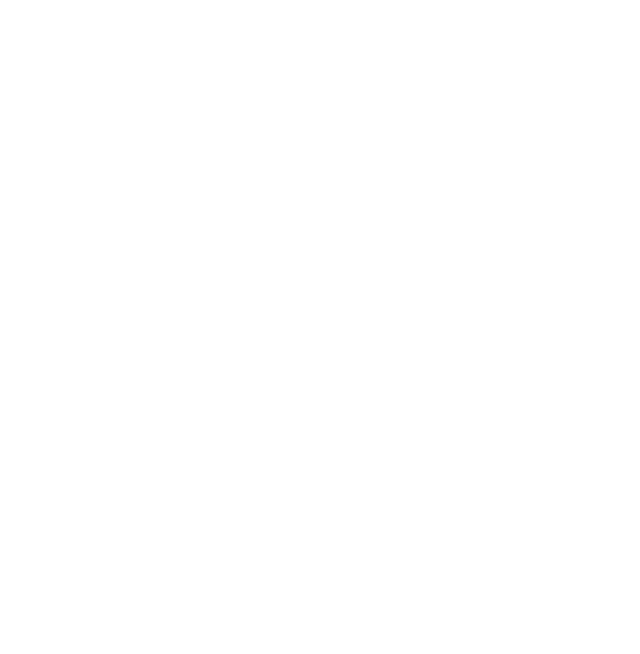
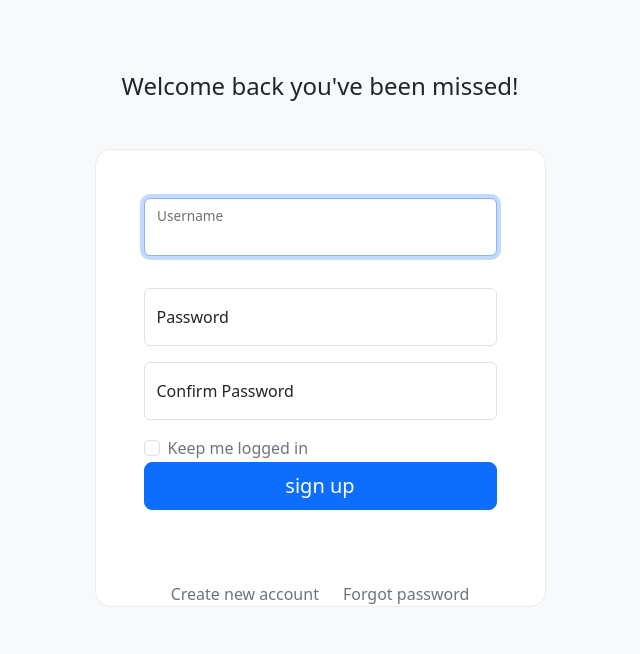
Before and after one commit to zeinab313/mysite, a Django app: page /accounts/signup in a window 1280 px wide. Before the commit the part shown is empty. Shown: the top 654 px of the page, without its empty margins (320-960 px from the left). Run offline with Django 4.2, Linux system fonts and the light colour scheme; parts of the project's set-up code (start-up, migrations or seed data) failed here and were passed over.

Commit message:
create page sign up
create page sign up

```diff
--- a/accounts/views.py
+++ b/accounts/views.py
@@ -1,7 +1,8 @@
 
 from django.shortcuts import redirect, render
-from django.contrib.auth.forms import AuthenticationForm
+from django.contrib.auth.forms import AuthenticationForm,UserCreationForm
 from django.contrib.auth import authenticate,login,logout
+from django.contrib.auth.decorators import login_required
 
 # Create your views here.
 
@@ -22,10 +23,21 @@ def login_view(request):
     else:
                    return redirect('/')
 
+@login_required
 def logout_view(request):
-     if request.user.is_authenticated:
+    #  if request.user.is_authenticated:
           logout(request)
           return redirect('/')
 
 def signup_view(request):
-    return render(request,'accounts/signup.html')
+    if not request.user.is_authenticated:
+        if request.method=="POST":
+              form=UserCreationForm(request.POST)
+              if form.is_valid():
+                form.save()
+                return redirect('/')
+        form=UserCreationForm()
+        context={'form':form}
+        return render(request,'accounts/signup.html',context)
+    else:
+          return redirect('/')
--- a/templates/accounts/signup.html
+++ b/templates/accounts/signup.html
@@ -0,0 +1,84 @@
+{%load static%}
+<!DOCTYPE html>
+<html lang="en">
+<head>
+    <meta charset="UTF-8">
+    <meta name="viewport" content="width=device-width, initial-scale=1.0">
+    <title>sign up</title>
+    <link rel="stylesheet" href="https://unpkg.com/bootstrap@5.3.2/dist/css/bootstrap.min.css">
+    <!-- <link rel="stylesheet" href="https://unpkg.com/bs-brain@2.0.3/components/logins/login-10/assets/css/login-10.css"> -->
+</head>
+<body>
+
+<!-- Login 10 - Bootstrap Brain Component -->
+<section class="bg-light py-3 py-md-5 py-xl-8">
+    <div class="container">
+      <div class="row justify-content-center">
+        <div class="col-12 col-sm-10 col-md-8 col-lg-6 col-xl-5 col-xxl-4">
+          <div class="mb-5">
+            <div class="text-center mb-4">
+              <a href="#!">
+                <!-- <img src="./assets/img/bsb-logo.svg" alt="BootstrapBrain Logo" width="175" height="57"> -->
+              </a>
+            </div>
+            <h4 class="text-center mb-4">Welcome back you've been missed!</h4>
+            <div class="text-center">
+              <!-- <a href="#!" class="btn bsb-btn-2xl btn-primary">
+                <svg xmlns="http://www.w3.org/2000/svg" width="16" height="16" fill="currentColor" class="bi bi-google" viewBox="0 0 16 16">
+                  <path d="M15.545 6.558a9.42 9.42 0 0 1 .139 1.626c0 2.434-.87 4.492-2.384 5.885h.002C11.978 15.292 10.158 16 8 16A8 8 0 1 1 8 0a7.689 7.689 0 0 1 5.352 2.082l-2.284 2.284A4.347 4.347 0 0 0 8 3.166c-2.087 0-3.86 1.408-4.492 3.304a4.792 4.792 0 0 0 0 3.063h.003c.635 1.893 2.405 3.301 4.492 3.301 1.078 0 2.004-.276 2.722-.764h-.003a3.702 3.702 0 0 0 1.599-2.431H8v-3.08h7.545z" />
+                </svg>
+                <span class="ms-2 fs-6">Sign up with Google</span>
+              </a> -->
+            </div>
+          </div>
+          <div class="card border border-light-subtle rounded-4">
+            <div class="card-body p-3 p-md-4 p-xl-5">
+              <form method="post" action="{%url 'accounts:signup'%}">
+                {%csrf_token%}
+                <!-- <p class="text-center mb-4">Or Sign up using email</p> -->
+                <div class="row gy-3 overflow-hidden">
+                  <div class="col-12">
+                    <!-- {{form.as_p}} -->
+                    <div class="form-floating mb-3">
+                      <input type="text" class="form-control" name="username" placeholder="Username" required autofocus>
+                      <label for="email" class="form-label">Username</label>
+                    </div>
+                  </div>
+                  <div class="col-12">
+                    <div class="form-floating mb-3">
+                      <input type="password" class="form-control" name="password1" value="" placeholder="Password" required>
+                      <label for="password" class="form-label">Password</label>
+                    </div>
+                   <div class="col-12">
+                        <div class="form-floating mb-3">
+                          <input type="password" class="form-control" name="password2" value="" placeholder="Confirm Password" required>
+                          <label for="password" class="form-label">Confirm Password</label>
+                        </div>
+                  </div>
+                  <div class="col-12">
+                    <div class="form-check">
+                      <input class="form-check-input" type="checkbox" value="" name="remember_me" id="remember_me">
+                      <label class="form-check-label text-secondary" for="remember_me">
+                        Keep me logged in
+                      </label>
+                    </div>
+                  </div>
+                  <div class="col-12">
+                    <div class="d-grid">
+                      <button class="btn btn-primary btn-lg" type="submit">sign up</button>
+                    </div>
+                  </div>
+                </div>
+              </form>
+            </div>
+          </div>
+          <div class="d-flex gap-2 gap-md-4 flex-column flex-md-row justify-content-md-center mt-4">
+            <a href="#!" class="link-secondary text-decoration-none">Create new account</a>
+            <a href="#!" class="link-secondary text-decoration-none">Forgot password</a>
+          </div>
+        </div>
+      </div>
+    </div>
+  </section>
+</body>
+</html>
--- a/templates/base.html
+++ b/templates/base.html
@@ -42,8 +42,8 @@
 							<li><a href="#">logged in as  {{request.user.username}}</a></li>
 							<li><a href="{%url 'accounts:logout'%}">log out</a></li>
 							{%else%}
-                            <li><a href="{%url 'accounts:login'%}">login</a></li>
-                            <li><a href="#">sign in</a></li>
+                            <li><a href="{%url 'accounts:login'%}">log in</a></li>
+                            <li><a href="{%url 'accounts:signup'%}">sign up</a></li>
 							{%endif%}
                           </ul>
                       </div>
```
Also changed, not shown: templates/accounts/login.html (+4 -4 lines), db.sqlite3.
